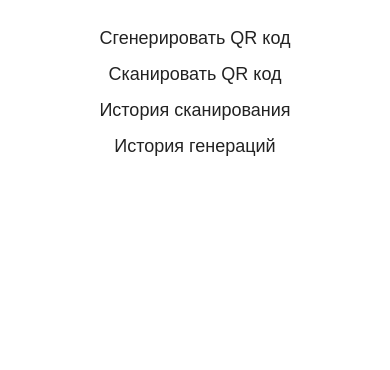
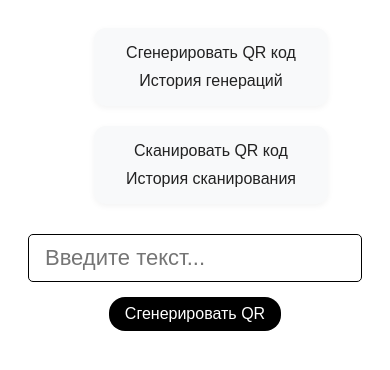
Before and after one commit to ratioglobus/qr-generator-react, a React (Vite) app: page /#/qr-generator-react/generate in a window 390 px wide. Shown: the top 370 px of the page. Built offline with nearby package versions, Linux system fonts and the light colour scheme.

Commit message:
refactoring

```diff
--- a/src/components/Generate/qrCodeGenerator.module.css
+++ b/src/components/Generate/qrCodeGenerator.module.css
@@ -29,3 +29,20 @@
     border-radius: 16px;
     padding: 8px 16px;
 }
+
+/* 📱 адаптив */
+@media (max-width: 600px) {
+    .input {
+        max-width: 300px;
+        font-size: 22px;
+        height: 30px;
+    }
+
+    .button {
+        font-size: 16px;
+    }
+
+    .text, .link {
+        font-size: 16px;
+    }
+}
--- a/src/components/Navigation/Navigation.jsx
+++ b/src/components/Navigation/Navigation.jsx
@@ -1,15 +1,19 @@
 import { Link } from "react-router-dom";
-import s from './Navigation.module.css'
+import s from './Navigation.module.css';
 
 export const Navigation = () => {
     return (
         <div className={s.container}>
             <nav className={s.nav}>
-                <Link className={s.a} to="/qr-generator-react/generate">Сгенерировать QR код</Link>
-                <Link className={s.a} to="/qr-generator-react/scan">Сканировать QR код</Link>
-                <Link className={s.a} to="/qr-generator-react/scanHistory">История сканирования</Link>
-                <Link className={s.a} to="/qr-generator-react/generateHistory">История генераций</Link>
+                <div className={s.group}>
+                    <Link className={s.a} to="/qr-generator-react/generate">Сгенерировать QR код</Link>
+                    <Link className={s.a} to="/qr-generator-react/generateHistory">История генераций</Link>
+                </div>
+                <div className={s.group}>
+                    <Link className={s.a} to="/qr-generator-react/scan">Сканировать QR код</Link>
+                    <Link className={s.a} to="/qr-generator-react/scanHistory">История сканирования</Link>
+                </div>
             </nav>
         </div>
-    )
-}
+    );
+};
--- a/src/components/Navigation/Navigation.module.css
+++ b/src/components/Navigation/Navigation.module.css
@@ -7,14 +7,22 @@
 .nav {
   margin-top: 20px;
   display: flex;
-  flex-wrap: wrap;
-  justify-content: center;
+  gap: 40px; /* отступ между группами */
+}
+
+.group {
+  display: flex;
+  flex-direction: column;
+  gap: 10px;
+  padding: 12px 20px;
+  border-radius: 12px;
+  background: #f8f9fa;
+  box-shadow: 0 2px 6px rgba(0,0,0,0.05);
 }
 
 .a {
   text-decoration: none;
-  font-size: 20px;
-  margin-right: 30px;
+  font-size: 18px;
   color: #222;
   transition: color 0.2s ease;
 }
@@ -27,12 +35,17 @@
 @media (max-width: 600px) {
   .nav {
     flex-direction: column;
+    align-items: stretch;
+    gap: 20px;
+  }
+
+  .group {
+    width: 100%;
     align-items: center;
-    gap: 15px;
+    padding: 16px;
   }
 
   .a {
-    font-size: 18px;
-    margin: 0;
+    font-size: 16px;
   }
 }
--- a/src/components/ScanHistory/ScanHistory.jsx
+++ b/src/components/ScanHistory/ScanHistory.jsx
@@ -5,13 +5,26 @@ import s from './ScanHistory.module.css';
 export const ScanHistory = () => {
     const data = JSON.parse(localStorage.getItem(SCAN_DATA) || '[]');
 
+    const isLink = (text) => /^https?:\/\//i.test(text);
+
     return (
         <div className={s.container}>
             <h2 className={s.title}>История сканирования</h2>
             <div className={s.list}>
                 {data.map((text, index) => (
                     <div key={index} className={s.card}>
-                        <p className={s.text}>{text}</p>
+                        {isLink(text) ? (
+                            <a
+                                href={text}
+                                target="_blank"
+                                rel="noopener noreferrer"
+                                className={s.link}
+                            >
+                                {text}
+                            </a>
+                        ) : (
+                            <p className={s.text}>{text}</p>
+                        )}
                         <QRCodeSVG value={text} size={100} />
                     </div>
                 ))}
--- a/src/components/ScanHistory/ScanHistory.module.css
+++ b/src/components/ScanHistory/ScanHistory.module.css
@@ -41,3 +41,19 @@
   margin-right: 20px;
   word-break: break-word;
 }
+
+/* 🔗 стили для ссылок в истории */
+.link {
+  font-size: 16px;
+  color: #0077ff;
+  text-decoration: none;
+  flex: 1;
+  margin-right: 20px;
+  word-break: break-all;
+  transition: color 0.2s ease;
+}
+
+.link:hover {
+  color: #0056cc;
+  text-decoration: underline;
+}
```
Also changed, not shown: src/main.jsx (+3 -4 lines).
